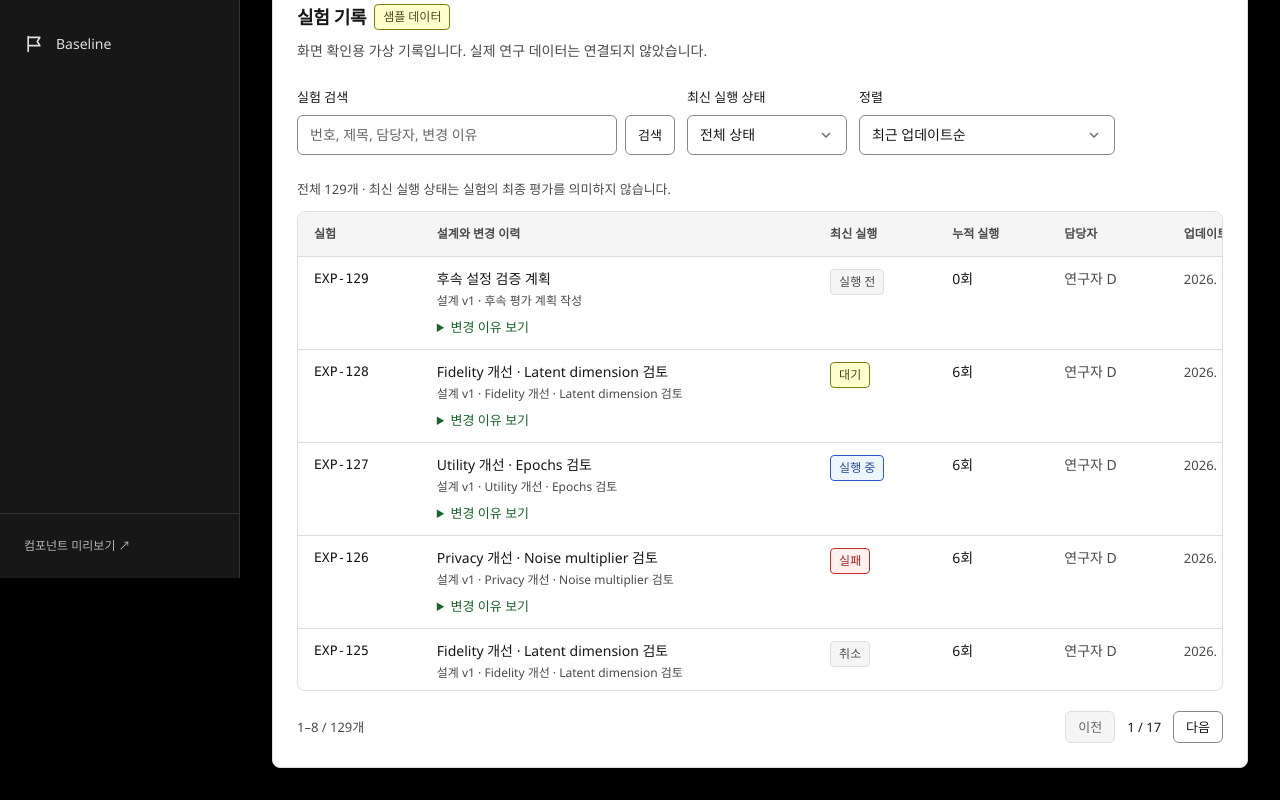
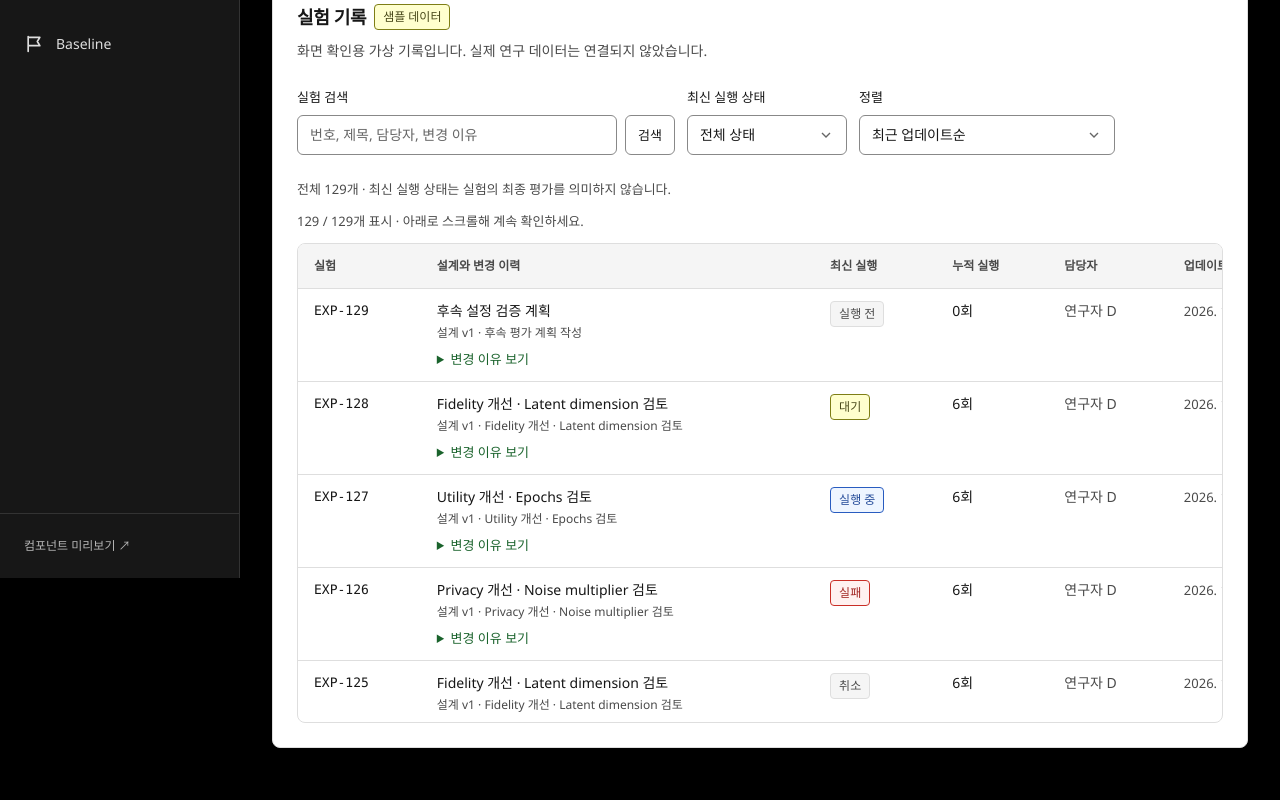
Before and after one commit to TEAM-DXCEL/DXCEL-FRONTEND, a Next.js app: page /experiments in a window 1280 px wide. Shown: the part 222-1022 px from the top of the page. Built offline with nearby package versions, Linux system fonts and the light colour scheme.

Commit message:
feat: 실험 목록에 무한 스크롤 추가

```diff
--- a/src/components/layout/table-viewport.tsx
+++ b/src/components/layout/table-viewport.tsx
@@ -1,8 +1,17 @@
-import type { ReactNode } from "react";
+import type { ReactNode, Ref } from "react";
 
-export function TableViewport({ label, children }: { label: string; children: ReactNode }) {
+export function TableViewport({
+  label,
+  children,
+  ref,
+}: {
+  label: string;
+  children: ReactNode;
+  ref?: Ref<HTMLDivElement>;
+}) {
   return (
     <div
+      ref={ref}
       role="region"
       aria-label={label}
       tabIndex={0}
--- a/src/features/experiments/experiment-list.tsx
+++ b/src/features/experiments/experiment-list.tsx
@@ -1,5 +1,6 @@
 "use client";
 
+import { useInfiniteWindow } from "@/hooks/use-infinite-window";
 import { useSearchParams } from "next/navigation";
 import { useEffect, useState, type FormEvent } from "react";
 import { Badge } from "@/components/ui/badge";
@@ -69,7 +70,6 @@ export function ExperimentList() {
   const current = loaded?.key === key ? loaded : null;
   const result = current?.state === "ready" ? current.result : null;
   const hasFilters = Boolean(query.search || query.status !== "all");
-  const pages = result ? Math.max(1, Math.ceil(result.total / result.pageSize)) : 1;
 
   return (
     <Card>
@@ -140,16 +140,14 @@ export function ExperimentList() {
               평가를 의미하지 않습니다.
             </p>
             {result.items.length ? (
-              <ExperimentTable items={result.items} />
+              <InfiniteExperimentResults key={key} result={result} />
             ) : (
               <div className="flex flex-col items-center gap-control-inset rounded-card border-thin border-border py-section-gap text-center">
                 <p className="text-label">
                   {hasFilters ? "조건에 맞는 실험이 없습니다." : "아직 등록된 실험이 없습니다."}
                 </p>
                 <p className="text-body text-foreground-muted">
-                  {hasFilters
-                    ? "검색어나 실행 상태를 변경해 보세요."
-                    : "실험이 등록되면 이곳에서 설계와 실행 이력을 확인할 수 있습니다."}
+                  검색어나 실행 상태를 변경해 보세요.
                 </p>
                 {hasFilters && (
                   <Button
@@ -161,41 +159,40 @@ export function ExperimentList() {
                 )}
               </div>
             )}
-            {result.total > 0 && (
-              <nav
-                aria-label="실험 목록 페이지"
-                className="flex items-center justify-between gap-panel-gap pt-2"
-              >
-                <p className="text-meta text-foreground-muted">
-                  {(result.page - 1) * result.pageSize + 1}–
-                  {Math.min(result.page * result.pageSize, result.total)} / {result.total}개
-                </p>
-                <div className="flex items-center gap-control-inset">
-                  <Button
-                    variant="secondary"
-                    controlSize="sm"
-                    disabled={result.page <= 1}
-                    onClick={() => updateQuery({ page: String(result.page - 1) })}
-                  >
-                    이전
-                  </Button>
-                  <span className="text-meta tabular-nums">
-                    {result.page} / {pages}
-                  </span>
-                  <Button
-                    variant="secondary"
-                    controlSize="sm"
-                    disabled={result.page >= pages}
-                    onClick={() => updateQuery({ page: String(result.page + 1) })}
-                  >
-                    다음
-                  </Button>
-                </div>
-              </nav>
-            )}
           </div>
         )}
       </div>
     </Card>
   );
 }
+
+function InfiniteExperimentResults({ result }: { result: ExperimentListResult }) {
+  const { rootRef, sentinelRef, limit, hasMore, loadMoreWithFocus } = useInfiniteWindow(
+    result.items.length,
+  );
+  return (
+    <>
+      <p className="text-meta text-foreground-muted" role="status">
+        {limit} / {result.total}개 표시 · 아래로 스크롤해 계속 확인하세요.
+      </p>
+      <ExperimentTable
+        items={result.items.slice(0, limit)}
+        viewportRef={rootRef}
+        footer={
+          <div
+            ref={sentinelRef}
+            className="sticky start-0 p-control-inset text-center text-meta text-foreground-muted"
+          >
+            {hasMore ? (
+              <Button variant="ghost" onClick={loadMoreWithFocus}>
+                더 불러오기 ↓
+              </Button>
+            ) : (
+              "모든 실험을 확인했습니다."
+            )}
+          </div>
+        }
+      />
+    </>
+  );
+}
--- a/src/features/experiments/experiment-table.tsx
+++ b/src/features/experiments/experiment-table.tsx
@@ -1,3 +1,4 @@
+import type { ReactNode, Ref } from "react";
 import { TableViewport } from "@/components/layout/table-viewport";
 import { Badge, type BadgeProps } from "@/components/ui/badge";
 import { experimentCode, experimentStatus, statusLabels } from "./list-query";
@@ -18,9 +19,17 @@ const dateFormatter = new Intl.DateTimeFormat("ko-KR", {
   timeZone: "Asia/Seoul",
 });
 
-export function ExperimentTable({ items }: { items: readonly ExperimentListItem[] }) {
+export function ExperimentTable({
+  items,
+  footer,
+  viewportRef,
+}: {
+  items: readonly ExperimentListItem[];
+  footer?: ReactNode;
+  viewportRef?: Ref<HTMLDivElement>;
+}) {
   return (
-    <TableViewport label="실험 목록 표">
+    <TableViewport label="실험 목록 표" ref={viewportRef}>
       <table className="w-full min-w-table-min border-collapse text-left text-table">
         <caption className="sr-only">
           실험 설계와 최신 실행 상태. 제목 아래에서 변경 이유를 펼칠 수 있습니다.
@@ -107,6 +116,7 @@ export function ExperimentTable({ items }: { items: readonly ExperimentListItem[
           })}
         </tbody>
       </table>
+      {footer}
     </TableViewport>
   );
 }
--- a/src/features/experiments/list-query.ts
+++ b/src/features/experiments/list-query.ts
@@ -26,11 +26,9 @@ export function experimentStatus(item: ExperimentListItem): ExperimentStatus {
 export function readListQuery(params: URLSearchParams): ExperimentListQuery {
   const status = params.get("status") ?? "all";
   const sort = params.get("sort");
-  const page = Number(params.get("page"));
   return {
     search: params.get("q") ?? "",
     status: Object.hasOwn(statusLabels, status) ? (status as ExperimentStatus) : "all",
     sort: sortOptions.find((option) => option.value === sort)?.value ?? "updated_desc",
-    page: Number.isSafeInteger(page) && page > 0 ? page : 1,
   };
 }
--- a/src/features/experiments/repository.ts
+++ b/src/features/experiments/repository.ts
@@ -30,13 +30,5 @@ export async function listExperiments(
       b.experiment.number - a.experiment.number
     );
   });
-  const pageSize = 8;
-  const page = Math.min(query.page, Math.max(1, Math.ceil(matches.length / pageSize)));
-  return {
-    items: matches.slice((page - 1) * pageSize, page * pageSize),
-    total: matches.length,
-    page,
-    pageSize,
-    source: "sample",
-  };
+  return { items: matches, total: matches.length, source: "sample" };
 }
--- a/src/features/experiments/types.ts
+++ b/src/features/experiments/types.ts
@@ -74,13 +74,10 @@ export interface ExperimentListQuery {
   search: string;
   status: ExperimentStatus | "all";
   sort: ExperimentSort;
-  page: number;
 }
 
 export interface ExperimentListResult {
   items: readonly ExperimentListItem[];
   total: number;
-  page: number;
-  pageSize: number;
   source: "sample";
 }
--- /dev/null
+++ b/src/hooks/use-infinite-window.ts
@@ -0,0 +1,53 @@
+"use client";
+
+import { useCallback, useEffect, useLayoutEffect, useRef, useState } from "react";
+
+export function useInfiniteWindow(total: number, chunk = 24) {
+  const [limit, setLimit] = useState(chunk);
+  const rootRef = useRef<HTMLDivElement>(null);
+  const sentinelRef = useRef<HTMLDivElement>(null);
+  const firstAddedRow = useRef<number | null>(null);
+  const hasMore = limit < total;
+  const loadMore = useCallback(
+    () => setLimit((current) => Math.min(current + chunk, total)),
+    [chunk, total],
+  );
+  function loadMoreWithFocus() {
+    if (!hasMore) return;
+    firstAddedRow.current = limit;
+    loadMore();
+  }
+
+  useLayoutEffect(() => {
+    const index = firstAddedRow.current;
+    if (index === null) return;
+    firstAddedRow.current = null;
+
+    const root = rootRef.current;
+    const row = root?.querySelectorAll("tbody > tr").item(index);
+    const control = row?.querySelector<HTMLElement>(
+      "input:not(:disabled), button:not(:disabled), summary",
+    );
+    (control ?? root)?.focus();
+  }, [limit]);
+
+  useEffect(() => {
+    const root = rootRef.current;
+    const target = sentinelRef.current;
+    if (!root || !target || !hasMore || typeof IntersectionObserver === "undefined") return;
+    const observer = new IntersectionObserver(
+      (entries) => {
+        if (
+          !target.contains(document.activeElement) &&
+          entries.some((entry) => entry.isIntersecting)
+        ) {
+          loadMore();
+        }
+      },
+      { root, rootMargin: "0px 0px 120px 0px" },
+    );
+    observer.observe(target);
+    return () => observer.disconnect();
+  }, [hasMore, limit, loadMore]);
+  return { rootRef, sentinelRef, limit: Math.min(limit, total), hasMore, loadMoreWithFocus };
+}
```
